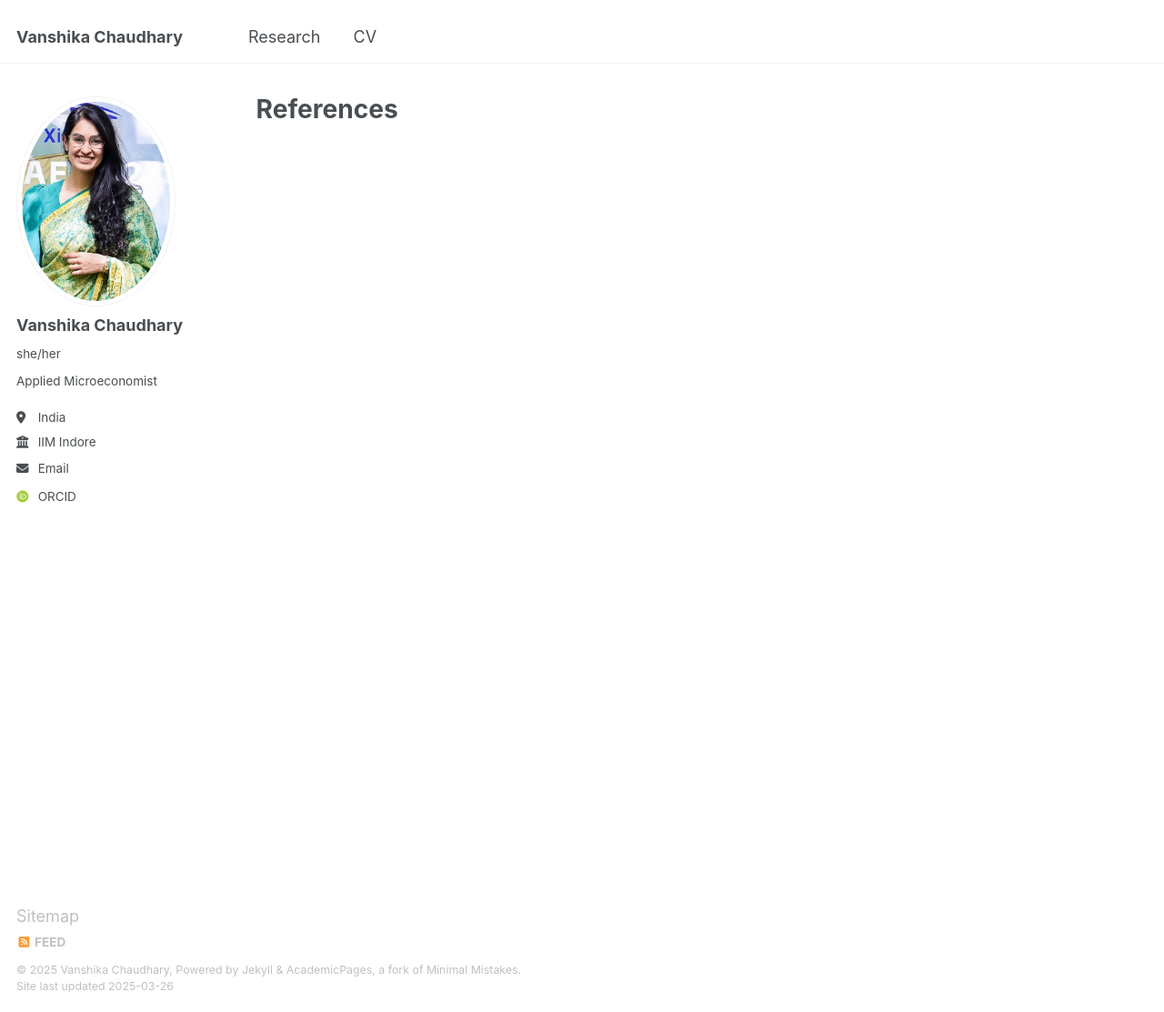
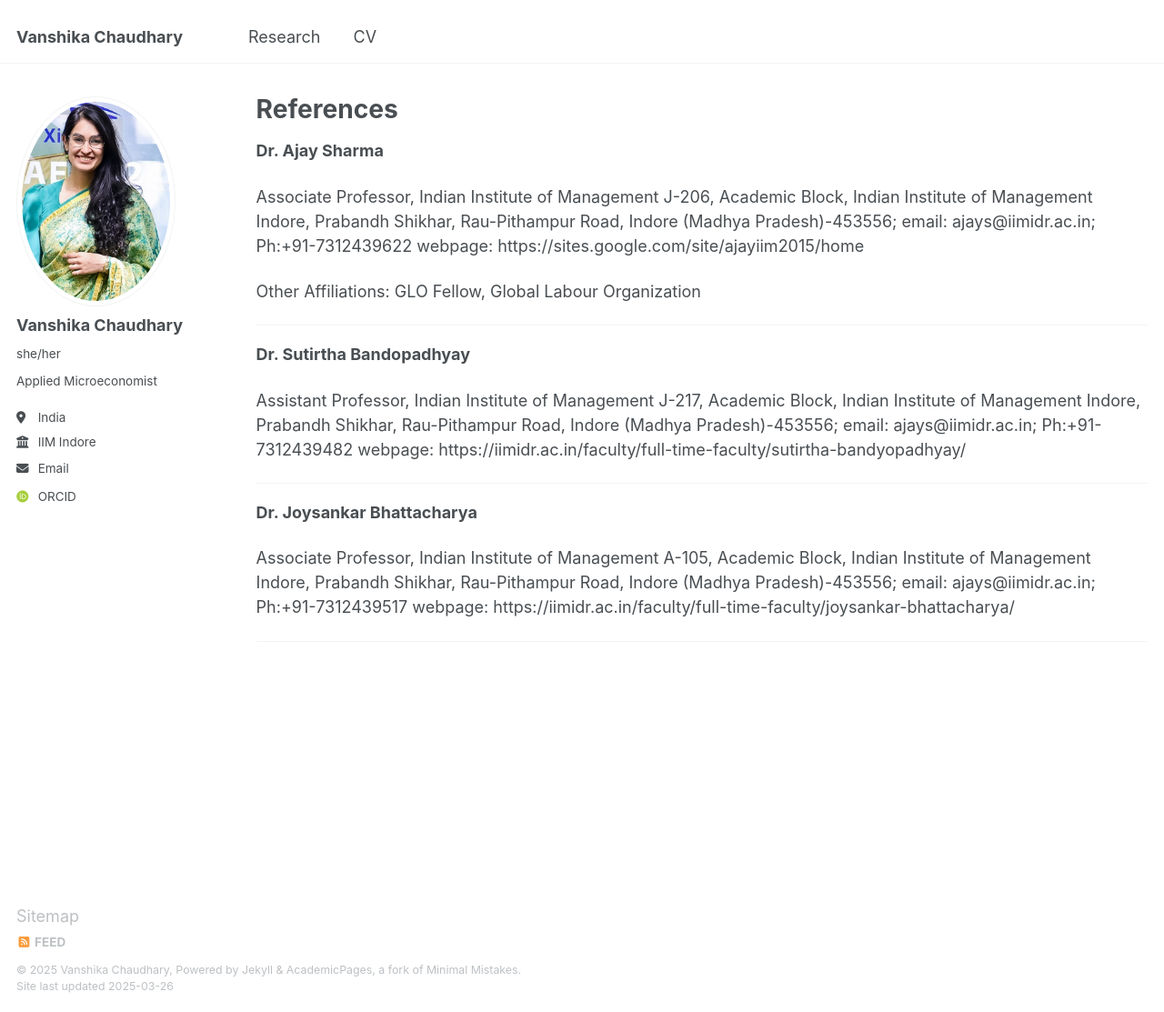
Before and after one commit to vanshika-chaudhary-economics/vanshika-chaudhary-economics.github.io, a Jekyll site: the page built from _pages/references.md, in a window 1280 px wide and 1113 px high. Shown: the whole window at 91% size. Built offline with Jekyll 4.4.1, drawn with Linux system fonts in a browser that asks for light colours; some web fonts are replaced.

Commit message:
Update references.md

```diff
--- a/_pages/references.md
+++ b/_pages/references.md
@@ -6,3 +6,29 @@ author_profile: true
 redirect_from:
   - /ref
 ---
+
+**Dr. Ajay Sharma**
+
+Associate Professor, Indian Institute of Management
+J-206, Academic Block, Indian Institute of Management Indore, Prabandh Shikhar, Rau-Pithampur Road, Indore (Madhya Pradesh)-453556; email: ajays@iimidr.ac.in; Ph:+91-7312439622
+webpage: https://sites.google.com/site/ajayiim2015/home
+
+Other Affiliations: GLO Fellow, Global Labour Organization
+
+------
+
+**Dr. Sutirtha Bandopadhyay**
+
+Assistant Professor, Indian Institute of Management
+J-217, Academic Block, Indian Institute of Management Indore, Prabandh Shikhar, Rau-Pithampur Road, Indore (Madhya Pradesh)-453556; email: ajays@iimidr.ac.in; Ph:+91-7312439482
+webpage: https://iimidr.ac.in/faculty/full-time-faculty/sutirtha-bandyopadhyay/
+
+------
+
+**Dr. Joysankar Bhattacharya**
+
+Associate Professor, Indian Institute of Management
+A-105, Academic Block, Indian Institute of Management Indore, Prabandh Shikhar, Rau-Pithampur Road, Indore (Madhya Pradesh)-453556; email: ajays@iimidr.ac.in; Ph:+91-7312439517
+webpage: https://iimidr.ac.in/faculty/full-time-faculty/joysankar-bhattacharya/
+
+------
```
